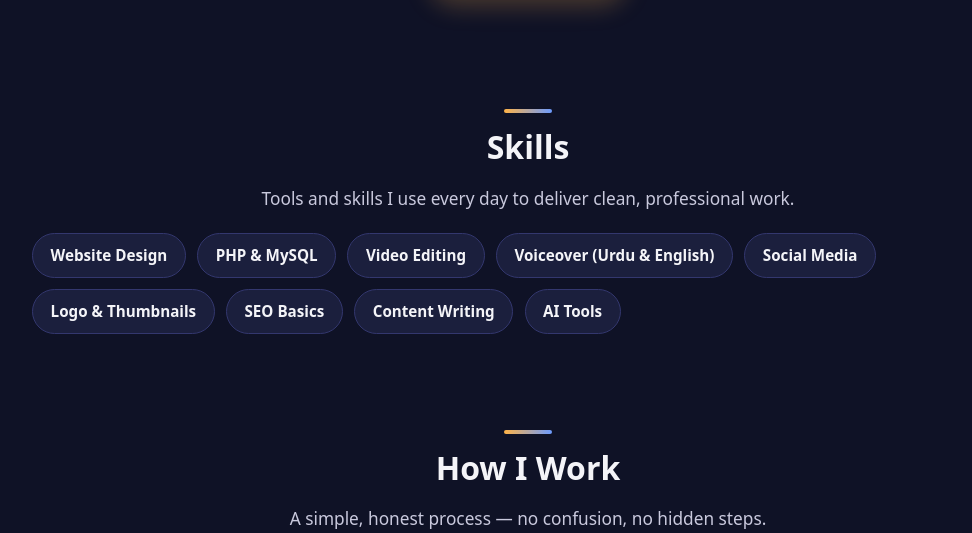
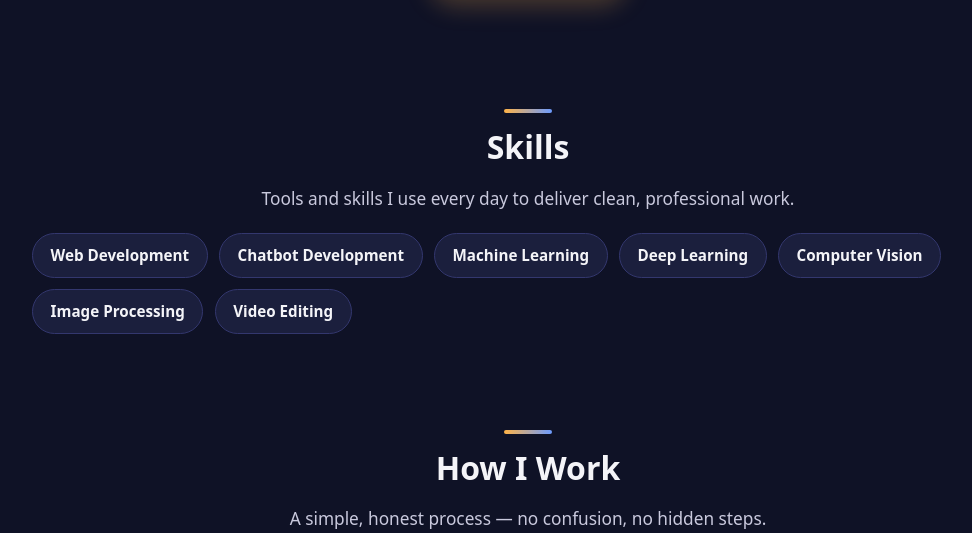
Before and after one commit to umersajid11/umer-website, a PHP site: page / in a window 1280 px wide. Shown: the part 2434-2967 px from the top of the page, without its empty margins (112-1084 px from the left). Run offline with PHP 8.4, Linux system fonts and the light colour scheme; data comes from the database, SQL or seed files in the repository; data that the repository does not hold is empty; some libraries are stand-ins or nearby versions.

Commit message:
Update index.php (v10-plus)

```diff
--- a/index.php
+++ b/index.php
@@ -41,7 +41,7 @@ $hasPhoto = file_exists(__DIR__ . '/' . $profilePhoto);
 <meta charset="UTF-8">
 <meta name="viewport" content="width=device-width, initial-scale=1.0">
 <title>Umer Sajid — Personal Portfolio</title>
-<link rel="stylesheet" href="css/style.css?v=10">
+<link rel="stylesheet" href="css/style.css?v=11">
 </head>
 <body>
 <header>
@@ -155,9 +155,9 @@ $hasPhoto = file_exists(__DIR__ . '/' . $profilePhoto);
     <h2>Skills</h2>
     <p class="section-lead">Tools and skills I use every day to deliver clean, professional work.</p>
     <div class="skill-chips">
-      <span>Website Design</span><span>PHP &amp; MySQL</span><span>Video Editing</span>
-      <span>Voiceover (Urdu &amp; English)</span><span>Social Media</span><span>Logo &amp; Thumbnails</span>
-      <span>SEO Basics</span><span>Content Writing</span><span>AI Tools</span>
+      <span>Web Development</span><span>Chatbot Development</span>
+      <span>Machine Learning</span><span>Deep Learning</span><span>Computer Vision</span><span>Image Processing</span>
+      <span>Video Editing</span>
     </div>
   </section>
 
@@ -174,12 +174,12 @@ $hasPhoto = file_exists(__DIR__ . '/' . $profilePhoto);
 
   <section id="contact">
     <h2>Contact / Inquiry</h2>
-    <p><?php echo htmlspecialchars($contactNotice); ?></p>       <p class="muted">No account needed — just ask your question here. It goes straight to the admin's Inquiries. If you want the admin's reply to appear in your own panel, register in the User Panel with this same email address.</p>
+    <p><?php echo htmlspecialchars($contactNotice); ?></p>
+    <p class="muted">No account needed — just ask your question here. It goes straight to the admin's Inquiries. If you want the admin's reply to appear in your own panel, register in the User Panel with this same email address.</p>
     <form method="post" action="index.php#contact">
       <label>Name <input type="text" name="name" required></label>
       <label>Email <input type="email" name="email" required></label>
       <label>Service
-
         <select name="service">
           <option value="">— Choose a service —</option>
           <?php foreach (service_catalogue() as $slug => $s): ?>
```
